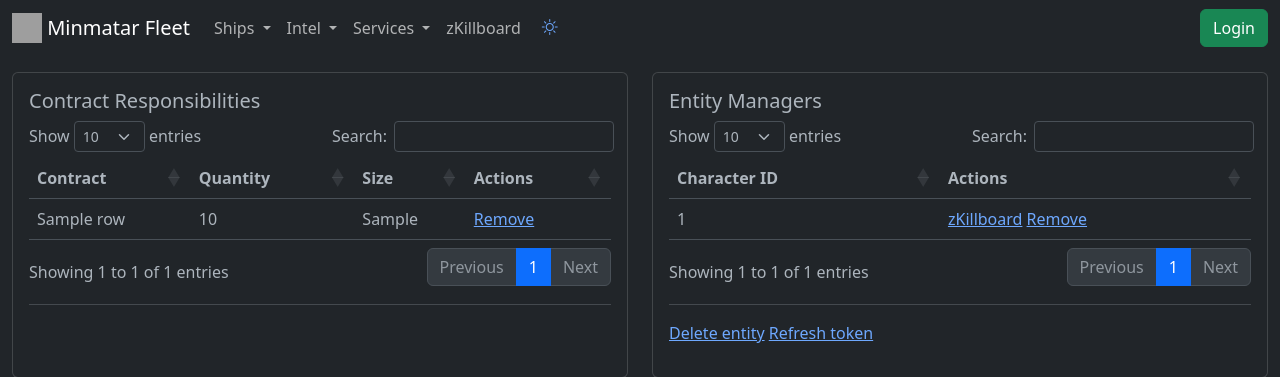
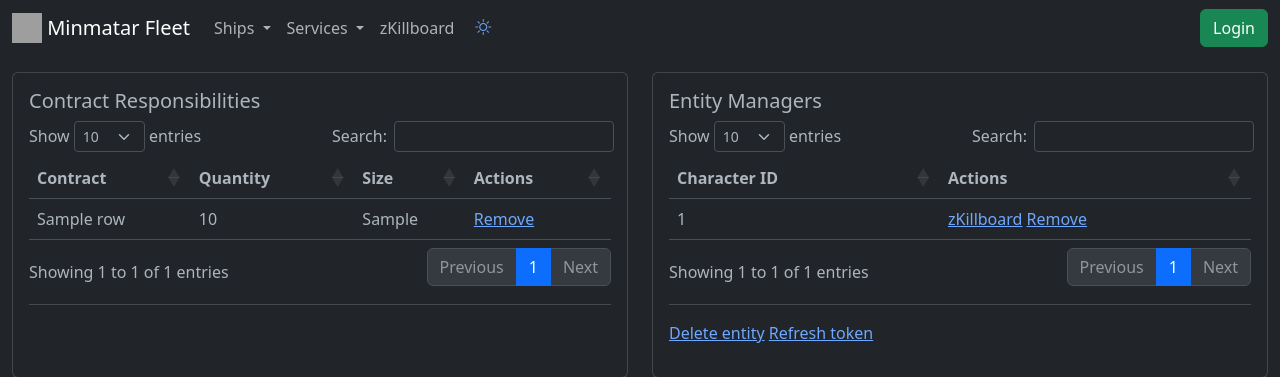
Before and after one commit to minmatarfleet/tools.minmatar.org, a Django app: template templates/contracts_v2/settings.html in a window 1280 px wide. Shown: the top 377 px of the page. Run offline with Django 4.2, Linux system fonts and the light colour scheme; the template is opened without the code that fills it: most values are stand-ins (such as "Sample title", 1, 10 or a date in 2020); some libraries are stand-ins or nearby versions; grey boxes are pictures that could not be loaded.

Commit message:
Removing intel from section

```diff
--- a/templates/navigation.html
+++ b/templates/navigation.html
@@ -20,16 +20,6 @@
             <li><a class="dropdown-item" href="{% url 'list_doctrines' %}">Doctrines</a></li>
           </ul>
         </li>
-
-        <!-- Intel -->
-        <li class="nav-item dropdown">
-          <a class="nav-link dropdown-toggle" href="#" role="button" data-bs-toggle="dropdown" aria-expanded="false">
-            Intel
-          </a>
-          <ul class="dropdown-menu">
-            <li><a class="dropdown-item" href="{% url 'list-structures' %}">Structures</a></li>
-            <li><a class="dropdown-item" href="{% url 'list-timers' %}">Timers</a></li>
-          </ul </li>
 
         <!-- Services -->
         <li class="nav-item dropdown">
```
